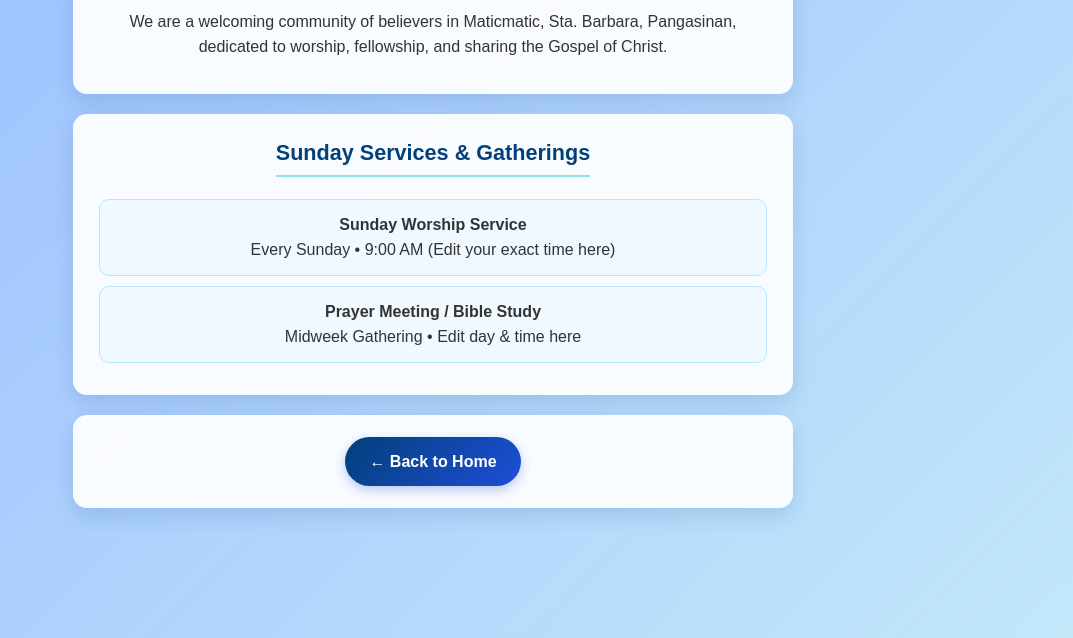
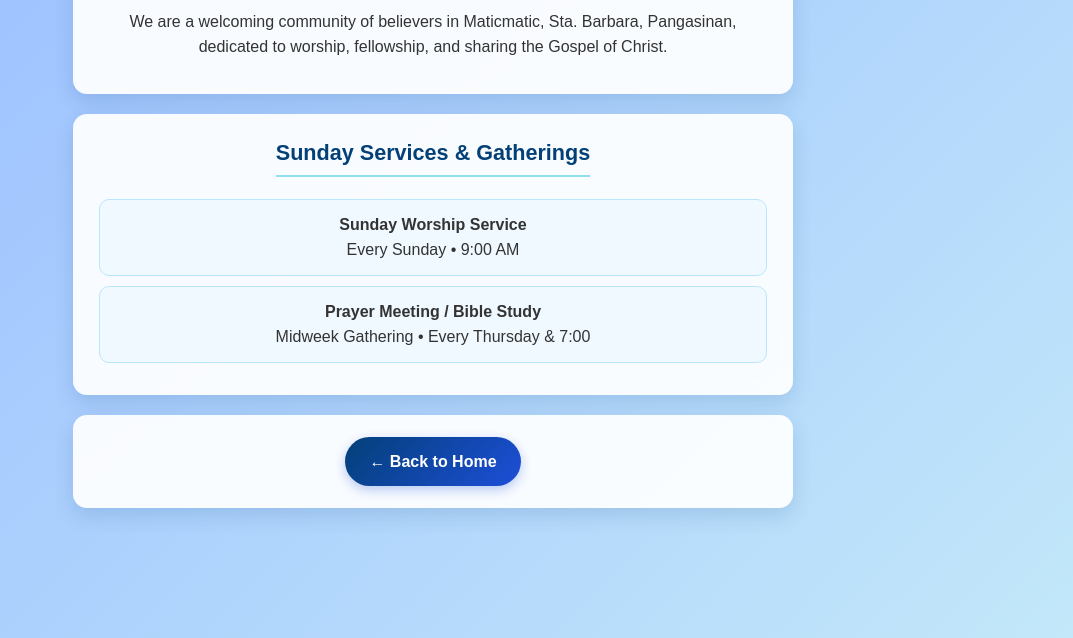
Before and after one commit to gospelofchristmaticmatic-sys/gcfmmwebsite, a plain HTML site: page about.html in a window 1280 px wide. Shown: the part 162-800 px from the top of the page, without its empty margins (207-1280 px from the left). Drawn offline with Linux system fonts and the light colour scheme.

Commit message:
Update about.html

```diff
--- a/about.html
+++ b/about.html
@@ -126,11 +126,11 @@
             <ul>
                 <li>
                     <strong>Sunday Worship Service</strong><br />
-                    Every Sunday • 9:00 AM (Edit your exact time here)
+                    Every Sunday • 9:00 AM
                 </li>
                 <li>
                     <strong>Prayer Meeting / Bible Study</strong><br />
-                    Midweek Gathering • Edit day &amp; time here
+                    Midweek Gathering • Every Thursday &amp; 7:00
                 </li>
             </ul>
         </section>
```
